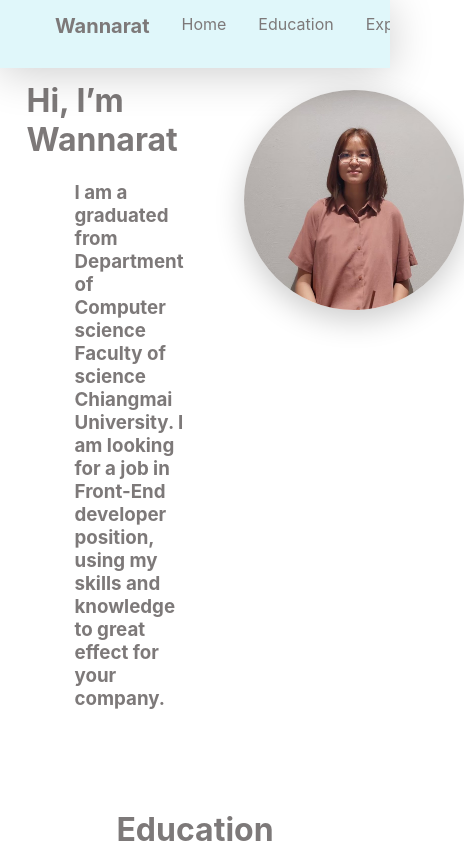
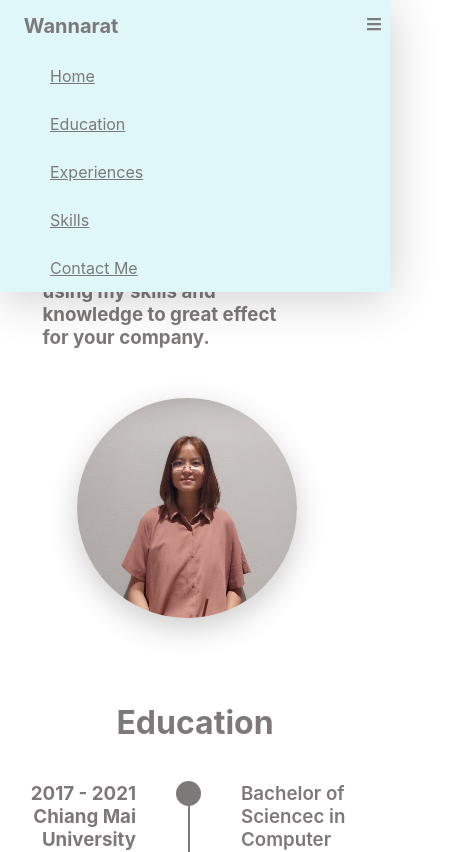
Before and after one commit to Wannara/Resume-for-job-interview, a React (Create React App) app in the folder resume-for-job-interview/: page / in a window 390 px wide. Shown: the top 852 px of the page, 464 px wide, since content can reach past the window. Built offline with nearby package versions, Linux system fonts and the light colour scheme.

Commit message:
add-navbar-mobile-size

```diff
--- a/resume-for-job-interview/src/components/Home/styles.css
+++ b/resume-for-job-interview/src/components/Home/styles.css
@@ -34,3 +34,14 @@
   height: 220px;
   box-shadow: 0 6px 10px 0 rgb(0 0 0 / 0%), 0 10px 30px 0 rgb(0 0 0 / 20%);
 }
+
+@media screen and (max-width: 745px) {
+  .container-home {
+    display: block;
+  }
+
+  .detail-description{
+    padding-left: 1rem;
+  }
+
+}
--- a/resume-for-job-interview/src/components/Navbar/Navbar.js
+++ b/resume-for-job-interview/src/components/Navbar/Navbar.js
@@ -1,20 +1,78 @@
 import './styles.css'
+import { FaBars, FaTimes, FaHome } from 'react-icons/fa'
+import { useState } from 'react'
 
 function Navbar() {
+  const [isOpen, setIsOpen] = useState(false)
   return (
     <>
       <nav className="nav">
-        <div className="container-nav">
-          <div className="site-title-left">
-            <a href="/">Wannarat</a>
+        {/*<div className="container-nav">*/}
+        {/*  <div className="site-title-left">*/}
+        {/*    <a href="/">Wannarat</a>*/}
+        {/*  </div>*/}
+        {/*  <div className="site-title-right">*/}
+        {/*    <a href="/">Home</a>*/}
+        {/*    <a href="/">Education</a>*/}
+        {/*    <a href="/">Experiences</a>*/}
+        {/*    <a href="/">Skills</a>*/}
+        {/*    <a href="/">Contact Me</a>*/}
+        {/*  </div>*/}
+        {/*  <div className="icon">*/}
+        {/*    <a href="/">*/}
+        {/*      <FaBars />*/}
+        {/*    </a>*/}
+        {/*  </div>*/}
+        {/*</div>*/}
+
+        <div className="container-nav-mobile">
+          <div className="container-nav">
+            <div className="site-title-left">
+              <a href="/">Wannarat</a>
+            </div>
+            <div className="icon">
+              <a href="/">
+                <FaBars />
+              </a>
+            </div>
           </div>
-          <div className="site-title-right">
+
+          <div className="row">
             <a href="/">Home</a>
             <a href="/">Education</a>
             <a href="/">Experiences</a>
             <a href="/">Skills</a>
             <a href="/">Contact Me</a>
           </div>
+
+          {/*<div className="row-1">*/}
+          {/*  <div className="icon-nav">*/}
+          {/*    <FaHome />*/}
+          {/*    <a href="/">Home</a>*/}
+          {/*  </div>*/}
+
+          {/*  <div className="icon-nav">*/}
+          {/*    <FaHome />*/}
+          {/*    <a href="/">Education</a>*/}
+          {/*  </div>*/}
+
+          {/*  <div className="icon-nav">*/}
+          {/*    <FaHome />*/}
+          {/*    <a href="/">Experiences</a>*/}
+          {/*  </div>*/}
+          {/*</div>*/}
+
+          {/*<div className="row-1">*/}
+          {/*  <div className="icon-nav">*/}
+          {/*    <FaHome />*/}
+          {/*    <a href="/">Skills</a>*/}
+          {/*  </div>*/}
+
+          {/*  <div className="icon-nav">*/}
+          {/*    <FaHome />*/}
+          {/*    <a href="/">Contact Me</a>*/}
+          {/*  </div>*/}
+          {/*</div>*/}
         </div>
       </nav>
     </>
--- a/resume-for-job-interview/src/components/Navbar/styles.css
+++ b/resume-for-job-interview/src/components/Navbar/styles.css
@@ -7,6 +7,7 @@
   position: fixed;
   box-shadow: 0 6px 10px 0 rgb(0 0 0 / 0%), 0 5px 45px 0 rgb(0 0 0 / 20%);
 }
+
 
 .container-nav {
   display: flex;
@@ -36,14 +37,20 @@
   justify-content: right;
 }
 
+.icon {
+  display:none;
+}
+
 .site-title-right a {
   float: left;
-  display: block;
+  /*display: block;*/
   color: rgb(125, 121, 121);
   text-align: center;
   padding: 14px 16px;
   text-decoration: none;
 }
+
+
 
 @media screen and (max-width: 1024px) {
   .container-nav {
@@ -51,3 +58,62 @@
   }
 
 }
+
+@media screen and (max-width: 820px) {
+  .container-nav {
+    margin: 0 2%;
+  }}
+
+
+@media screen and (max-width: 746px) {
+
+  .icon {
+    display:flex;
+    align-content: center;
+    align-items: center;
+  }
+
+  .icon a {
+    color: rgb(125, 121, 121);
+  }
+
+  .site-title-right {
+    display: none;
+  }
+
+  .container-nav-mobile{
+    display: block;
+  }
+
+  .row{
+    align-items: flex-start;
+    display: flex;
+    flex-direction: column;
+  }
+
+  .row a{
+    color: rgb(125, 121, 121);
+    padding: 14px 50px;
+  }
+
+  /*.row-1{*/
+  /*  display: flex;*/
+  /*  margin: 0 25%;*/
+  /*  justify-content: center;*/
+  /*}*/
+
+  /*.row-1 a{*/
+  /*  color: rgb(125, 121, 121);*/
+  /*  text-align: center;*/
+  /*  padding: 14px 16px;*/
+  /*  text-decoration: none;*/
+  /*}*/
+
+  /*.icon-nav{*/
+  /*  display: flex;*/
+  /*  flex-direction: column;*/
+  /*  align-items: center;*/
+  /*}*/
+
+
+}
```
